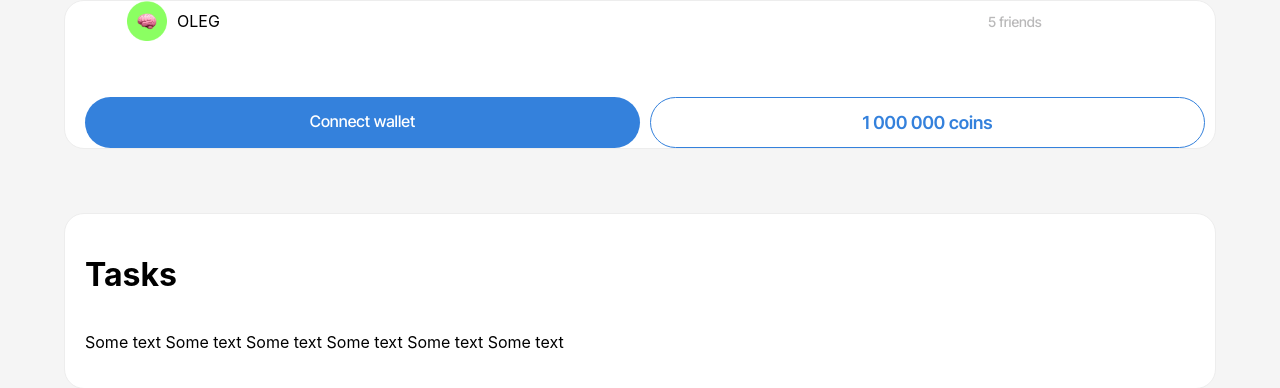
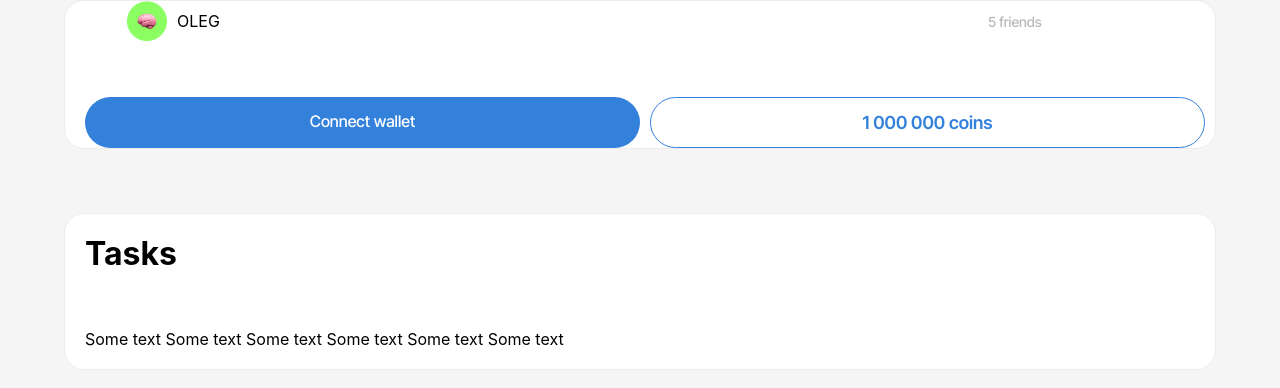
Before and after one commit to FasadSalatov/Jettocoinwebapp, a React (Create React App) app: page / in a window 1280 px wide. Shown: the top 388 px of the page. Built offline with nearby package versions, Linux system fonts and the light colour scheme.

Commit message:
Add files via upload

```diff
--- a/src/styles/home.css
+++ b/src/styles/home.css
@@ -27,6 +27,17 @@
     border-radius: 20px;
 
     /* Inside auto layout */
+}
+
+.tasks h1 {
+    padding: 0 0 0 0;
+    margin: 0 0 0 0;
+    margin-bottom: 5%;
+}
+
+.tasks p {
+    padding: 0 0 0 0;
+    margin: 0 0 0 0;
 }
 
 .tasks {
```
